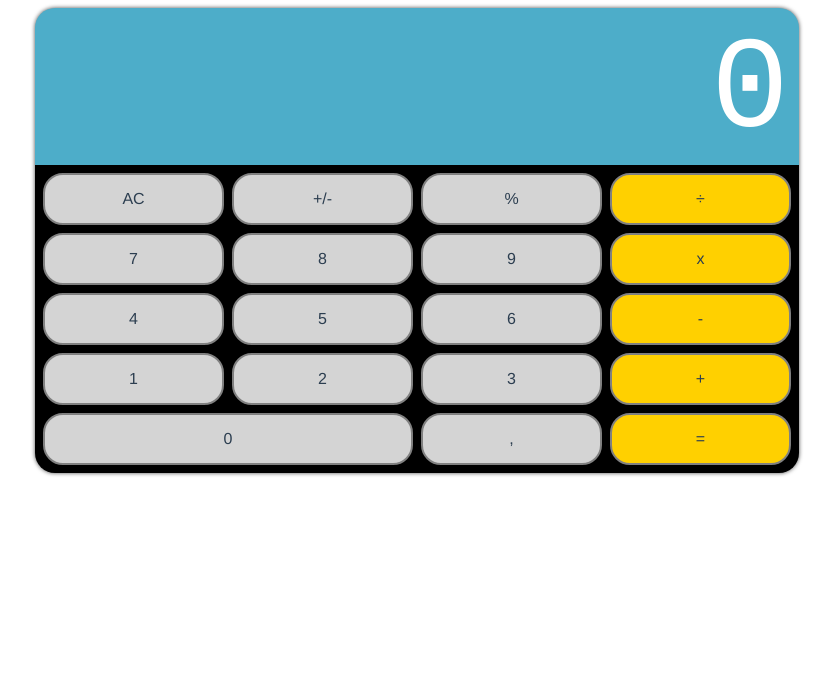
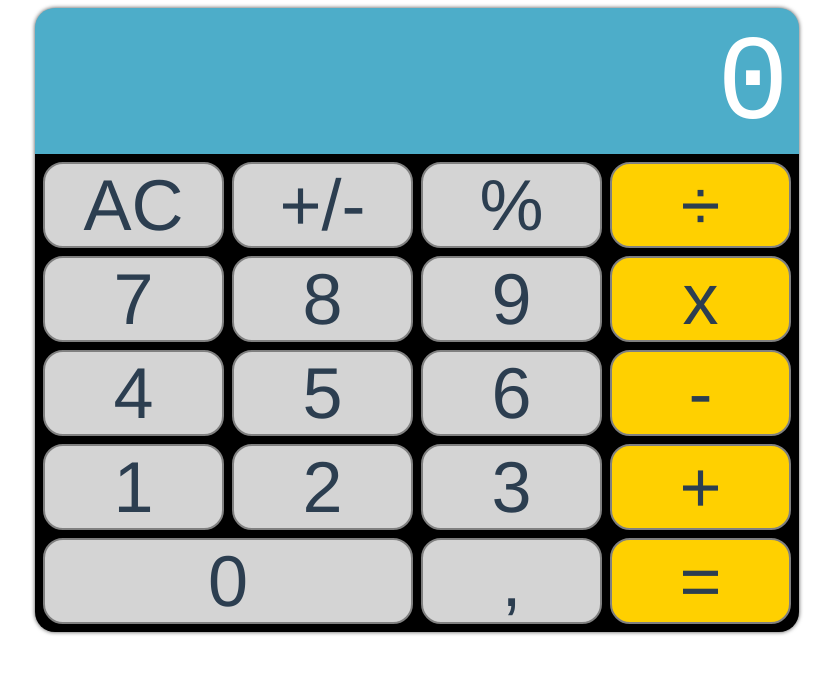
Before and after one commit to trepichio/vue_calculator, a Vue app: page / in a window 1280 px wide. Shown: the top 674 px of the page, without its empty margins (223-1056 px from the left). Built offline with nearby package versions, Linux system fonts and the light colour scheme.

Commit message:
add better font-size on landscape orientation and meta-tag for Apple devices

```diff
--- a/public/index.html
+++ b/public/index.html
@@ -3,11 +3,12 @@
   <head>
     <meta charset="utf-8">
     <meta http-equiv="X-UA-Compatible" content="IE=edge">
-    <meta name="viewport" content="width=device-width,initial-scale=1.0">
+    <meta name="apple-mobile-web-app-capable" content="yes" />
+    <meta name="viewport" content="width=device-width,initial-scale=1.0,user-scalable=no, minimal-ui">
     <link rel="icon" href="<%= BASE_URL %>favicon.ico">
     <title>vue_calculator</title>
   </head>
-  <body>
+  <body onload="window.top.scrollTo(0, 1);">
     <noscript>
       <strong>We're sorry but vue_calculator doesn't work properly without JavaScript enabled. Please enable it to continue.</strong>
     </noscript>
--- a/src/components/display.vue
+++ b/src/components/display.vue
@@ -34,9 +34,13 @@ export default {
   font-family: monospace;
   font-size: 13rem;
   padding: 1rem 1rem 0 1rem;
-
-  @media screen and (max-width: 361px) {
-    font-size: 7rem;
+  /* iPads (landscape) ----------- */
+  @media only screen
+  and (min-device-width : 301px)
+  and (max-device-width : 1024px)
+  and (orientation : landscape) {
+    /* Styles */
+    font-size: 15vh;
   }
 }
 </style>
--- a/src/components/keyboard.vue
+++ b/src/components/keyboard.vue
@@ -62,6 +62,17 @@ export default {
 		border-radius: 20px;
 		background-color: $keycolor;
 		padding: 15px;
+		min-width: 40px;
+		font-size: 3vh;
+		/* iPads (landscape) ----------- */
+		@media only screen
+		and (min-device-width : 301px)
+		and (max-device-width : 1024px)
+		and (orientation : landscape) {
+		  /* Styles */
+		  font-size: 9vh;
+		  padding: 0
+		}
 
 		&:hover {
 			background-color: lighten($keycolor, 40%)
@@ -79,6 +90,7 @@ export default {
 	.grid > div:active {
 		color: #fff;
 		background-color: darken($keycolor, 50%);
+		// transition: all .5s;
 	}
 
 	.zero {
```
